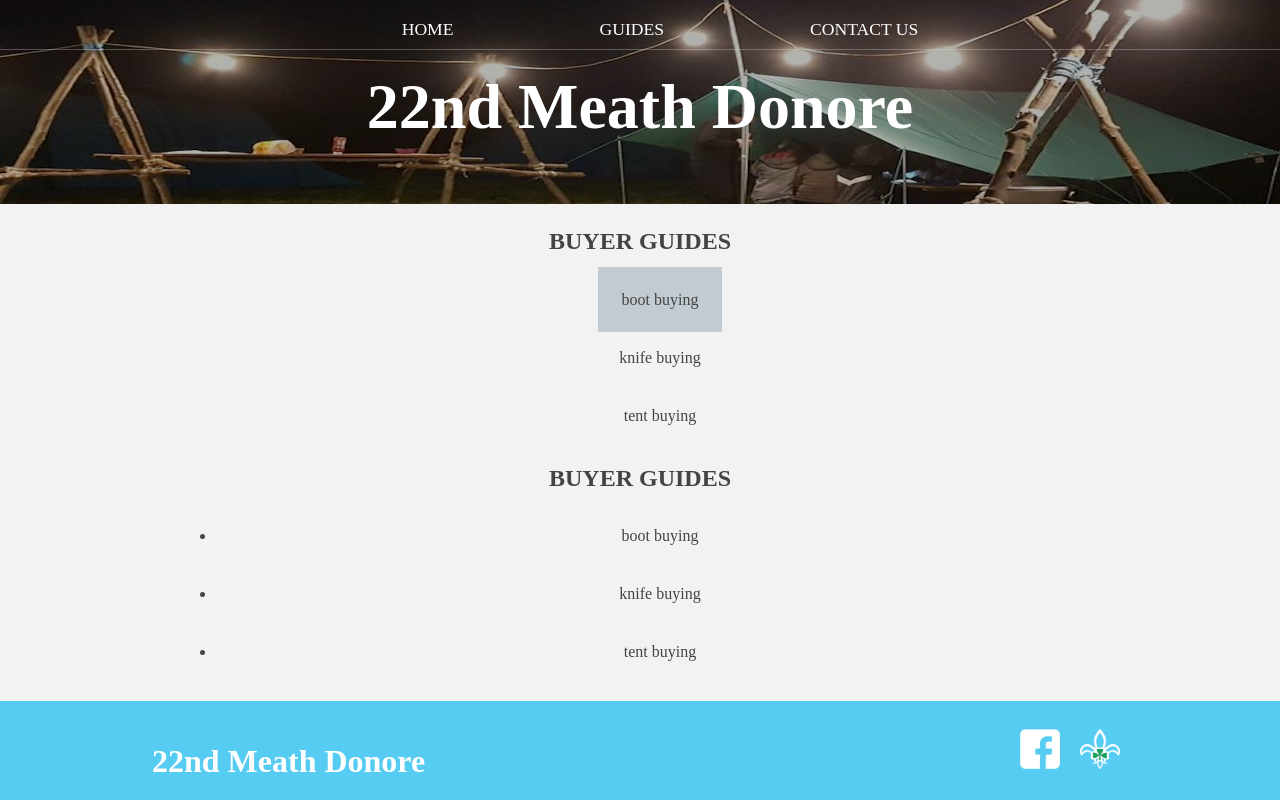
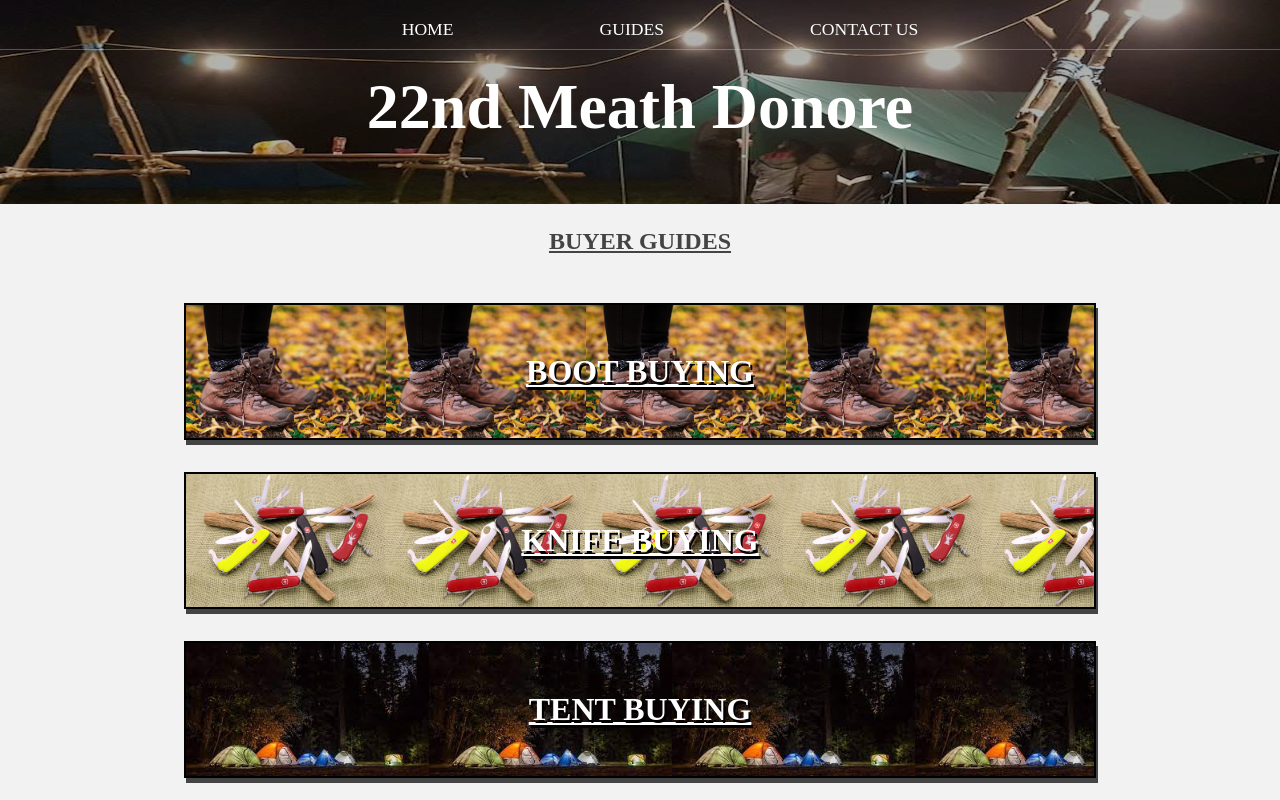
Before and after one commit to MarkLynch101/ScoutGroupWebsite, a website: page Public/guides-list.html in a window 1280 px wide. Shown: the top 800 px of the page. Drawn offline with Linux system fonts and the light colour scheme.

Commit message:
finalised the design of the guides page

```diff
--- a/Public/guides-list.html
+++ b/Public/guides-list.html
@@ -18,23 +18,26 @@
         </nav>
         <h1 class="group-name group-name-large">22nd Meath Donore</h1>
     </header>
-   <section class="list-section">
+
+    <section class="list-section">
        <h2 class="list-header">BUYER GUIDES</h2>
-       <ul class="list">
-           <li class="list-item boot-buying-listing"><a href="temp-guide.html">boot buying </a></li>
-           <li class="list-item knife-buying-listing">knife buying</li>
-           <li class="list-item tent-buying-listing">tent buying</li>
-       </ul>
+       <div class="list">
+           <a class="list-item boot-buying-listing" href="temp-guide.html">BOOT BUYING</a>
+           <a class="list-item knife-buying-listing" href="temp-guide.html">KNIFE BUYING</a>
+           <a class="list-item tent-buying-listing" href="temp-guide.html">TENT BUYING</a>
+        </div>
    </section>
+
    <section class="list-section">
     <h2 class="list-header">BUYER GUIDES</h2>
-    <ul>
-        <li class="list-item">boot buying</li>
-        <li class="list-item">knife buying</li>
-        <li class="list-item">tent buying</li>
-    </ul>
+    <div class="list">
+        <a class="list-item boot-buying-listing" href="temp-guide.html">BOOT BUYING</a>
+        <a class="list-item knife-buying-listing" href="temp-guide.html">KNIFE BUYING</a>
+        <a class="list-item tent-buying-listing" href="temp-guide.html">TENT BUYING</a>
+     </div>
 </section>
-   <footer class="main-footer">
+
+<footer class="main-footer">
     <div class="main-footer-container container">
     <h3 class="group-name">22nd Meath Donore</h3>
     <ul class="nav footer-nav">
--- a/Public/styles.css
+++ b/Public/styles.css
@@ -122,30 +122,57 @@ nav a:hover {
 
 .list-header {
     text-align: center;
+    text-decoration: underline;
 }
 
 .list {
     list-style-type: none;
     align-items: center;
+    margin-bottom: 7em;
+    margin-top: 3em;
 }
 
-.list a {
-    text-decoration: none;
-    max-width: 75%;
-    width: 10em;
+
+
+.list-item {
+    display: block;
+    text-align: center;
     padding: 1.5em;
+    margin-top: 1em;
+    background-size: contain;
+    border: 2px solid black;
+    color: white;
+    font-size: 2em;
+    text-shadow: 2px 3px black;
+    box-shadow: 2px 5px #444;
+    font-weight: bold;
 }
 
-.list-item {
+.list-item:hover {
+    display: block;
+    text-align: center;
     padding: 1.5em;
-    text-align: center;
-    margin: -0.5em;
+    margin-top: 1em;
+    background-size: contain;
+    border: 5px solid #e6cd2e;
+    color: #e6cd2e;
+    font-size: 2em;
+    text-shadow: 2px 3px black;
+    box-shadow: 2px 5px #444;
+    font-weight: bold;
+    background-image:none;
+    background-color: blue;
 }
 
-.boot-buying-listing a{
-    background-image: url("images/placeholder.png");
+
+.boot-buying-listing {
+    background-image: url("images/boots.png");
 }
 
-.knife-buying-listing a{
-    background-image: url("images/placeholder.png");
+.knife-buying-listing {
+    background-image: url("images/kinfe.png");
 }
+
+.tent-buying-listing {
+    background-image: url("images/tent.png");
+}
```
Also changed, not shown: Public/images/boots.png (added), Public/images/kinfe.png (added), Public/images/tent.png (added).
